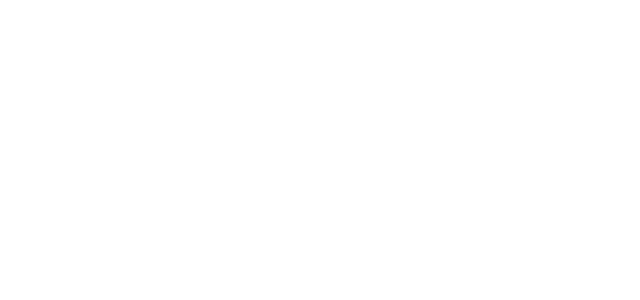
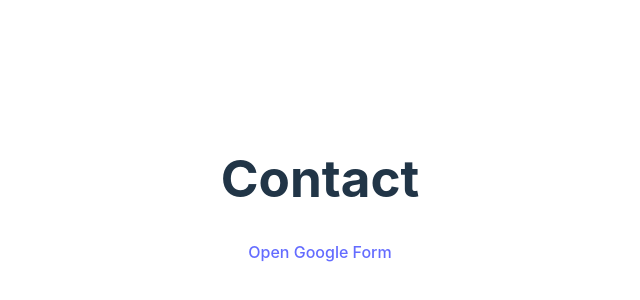
Before and after one commit to Jimmykotter/Jimmy-React-Portfolio, a React (Vite) app: page /Contact in a window 1280 px wide. Shown: the part 210-510 px from the top of the page, without its empty margins (320-960 px from the left). Built offline with nearby package versions, Linux system fonts and the light colour scheme.

Commit message:
added contact page with link to google form

```diff
--- a/src/Pages/Contact.tsx
+++ b/src/Pages/Contact.tsx
@@ -1,3 +1,10 @@
 export default function Contact() {
-        <h1>Contact</h1>
+  return (
+    <div>
+      <h1>Contact</h1>
+      <a href="https://docs.google.com/forms/d/e/1FAIpQLSeKLqaHxUIsdYS5vObhslQGLF93KuCDsHx_W8wNRqHQvrXX5Q/viewform">
+        Open Google Form
+      </a>
+    </div>
+  );
 }
```
